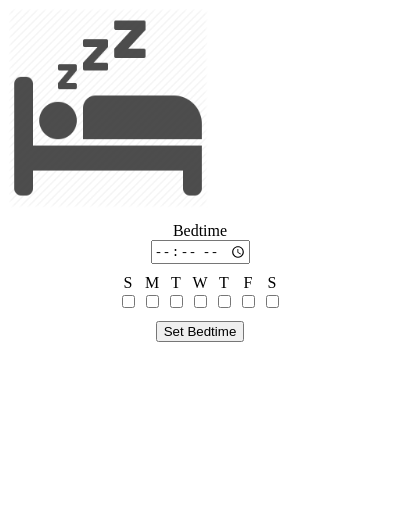
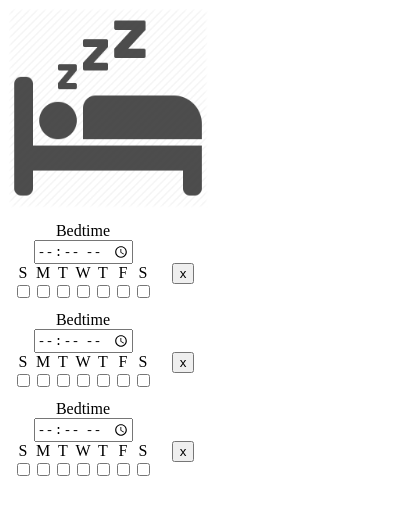
Before and after one commit to albertpatterson/bedtime, a browser extension: page src/popup/index.html in a window 400 px wide. Drawn offline with Linux system fonts and the light colour scheme.

Commit message:
update popup to enable multiple bedtimes

```diff
--- a/src/popup/index.html
+++ b/src/popup/index.html
@@ -2,88 +2,57 @@
 <html>
     <head>
       <title>Water Popup</title>
-      <style>
-        #bedtime-img{
-            height: 200px;
-            width: 200px;
-        }
-        .select-cont{
-            display: block;
-            text-align: center;
-            margin-top: 10px
-        }
-        .bedtime-label{
-            display: block;
-            text-align: center;
-            font-size: 16px;
-        }
-        .time-select{
-            display: block;
-            margin: 0 auto;
-        }
-        .day-checkbox-cont{
-            display: inline-block;
-            vertical-align: top
-        }
-        .day-checkbox-label{
-            display: block;
-            text-align: center;
-        }
-        .day-checkbox{
-            display: block;
-            text-align: center;
-        }
-        .days-select{
-            display: inline-block;
-        }
-      </style>
+      <link rel="stylesheet" href="style/popup.css">
     </head>
     <body>
         <img src='../bedtime.png' id='bedtime-img'>
-        <div class="select-cont">
-            <label for="bedtime" class="bedtime-label">Bedtime</label>
-            <input type="time" id="bedtime" class="time-select">
-        </div>
-        <div class="select-cont">
-            <div class="days-select">
-                <div class="day-checkbox-cont">
-                    <label for="sunday" class="day-checkbox-label">S</label>
-                    <input type="checkbox" id="sunday" class="day-checkbox">
-                </div>
+        <div id="bedtimeViewCont"></div>
 
-                <div class="day-checkbox-cont">
-                    <label for="monday" class="day-checkbox-label">M</label>
-                    <input type="checkbox" id="monday" class="day-checkbox">
-                </div>
+        <!--<div class="select-cont">-->
+            <!--<label for="bedtime" class="bedtime-label">Bedtime</label>-->
+            <!--<input type="time" id="bedtime" class="time-select">-->
+        <!--</div>-->
+        <!--<div class="select-cont">-->
+            <!--<div class="days-select">-->
+                <!--<div class="day-checkbox-cont">-->
+                    <!--<label for="sunday" class="day-checkbox-label">S</label>-->
+                    <!--<input type="checkbox" id="sunday" class="day-checkbox">-->
+                <!--</div>-->
+            <!---->
+                <!--<div class="day-checkbox-cont">-->
+                    <!--<label for="monday" class="day-checkbox-label">M</label>-->
+                    <!--<input type="checkbox" id="monday" class="day-checkbox">-->
+                <!--</div>-->
 
-                <div class="day-checkbox-cont">
-                    <label for="tuesday" class="day-checkbox-label">T</label>
-                    <input type="checkbox" id="tuesday" class="day-checkbox">
-                </div>
+                <!--<div class="day-checkbox-cont">-->
+                    <!--<label for="tuesday" class="day-checkbox-label">T</label>-->
+                    <!--<input type="checkbox" id="tuesday" class="day-checkbox">-->
+                <!--</div>-->
 
-                <div class="day-checkbox-cont">
-                    <label for="wednesday" class="day-checkbox-label">W</label>
-                    <input type="checkbox" id="wednesday" class="day-checkbox">
-                </div>
-                <div class="day-checkbox-cont">
-                    <label for="thursday" class="day-checkbox-label">T</label>
-                    <input type="checkbox" id="thursday" class="day-checkbox">
-                </div>
+                <!--<div class="day-checkbox-cont">-->
+                    <!--<label for="wednesday" class="day-checkbox-label">W</label>-->
+                    <!--<input type="checkbox" id="wednesday" class="day-checkbox">-->
+                <!--</div>-->
+                <!--<div class="day-checkbox-cont">-->
+                    <!--<label for="thursday" class="day-checkbox-label">T</label>-->
+                    <!--<input type="checkbox" id="thursday" class="day-checkbox">-->
+                <!--</div>-->
 
-                <div class="day-checkbox-cont">
-                    <label for="friday" class="day-checkbox-label">F</label>
-                    <input type="checkbox" id="friday" class="day-checkbox">
-                </div>
+                <!--<div class="day-checkbox-cont">-->
+                    <!--<label for="friday" class="day-checkbox-label">F</label>-->
+                    <!--<input type="checkbox" id="friday" class="day-checkbox">-->
+                <!--</div>-->
 
-                <div class="day-checkbox-cont">
-                    <label for="saturday" class="day-checkbox-label">S</label>
-                    <input type="checkbox" id="saturday" class="day-checkbox">
-                </div>
-            </div>
-        </div>
-        <div class="select-cont">
-            <input type="submit" id="bedtime-submit" value="Set Bedtime">
-        </div>
-     <script src="popup.js"></script>
+                <!--<div class="day-checkbox-cont">-->
+                    <!--<label for="saturday" class="day-checkbox-label">S</label>-->
+                    <!--<input type="checkbox" id="saturday" class="day-checkbox">-->
+                <!--</div>-->
+            <!--</div>-->
+        <!--</div>-->
+        <!--<div class="select-cont">-->
+            <!--<input type="submit" id="bedtime-submit" value="Set Bedtime">-->
+        <!--</div>-->
+        <script src="script/Bedtime.js"></script>
+        <script src="script/popup.js"></script>
     </body>
   </html>
--- a/src/popup/popup.js
+++ /dev/null
@@ -1,44 +0,0 @@
-(function(){
-
-    const days = ["sunday", "monday", "tuesday", "wednesday", "thursday", "friday", "saturday"];
-
-    const inputs = {
-        bedtime: document.getElementById("bedtime"),
-        submit: document.getElementById("bedtime-submit")
-    };
-    days.forEach(day=>inputs[day]=document.getElementById(day));
-
-    inputs.submit.onclick = submitBedtime;
-
-    getBedtimeData(updateView);
-
-    function updateView(bedtime){
-        inputs.bedtime.value=bedtime.time;
-        days.forEach(day=>inputs[day].checked=bedtime.active[day]);
-    }
-
-    function submitBedtime(){
-        let bedtime={
-            time: inputs.bedtime.value,
-            active: {}
-        };
-        days.forEach(day=>bedtime.active[day]=inputs[day].checked);
-        setBedtimeData(bedtime);
-    }
-
-    function getBedtimeData(callback){
-        chrome.storage.sync.get(['bedtimes'], function(result) {
-            bedtime=result.bedtimes[0];
-            if(!(bedtime && bedtime.time)){
-                bedtime = {time: undefined, active: {}};
-                days.forEach(day=>bedtime.active[day]=false);
-            }
-            callback(bedtime);
-          });
-    }
-
-    function setBedtimeData(bedtime){
-        chrome.storage.sync.set({'bedtimes': [bedtime]});
-        chrome.runtime.sendMessage("refresh-bedtime");
-    }
-})()
--- /dev/null
+++ b/src/popup/script/Bedtime.js
@@ -0,0 +1,137 @@
+app = {};
+app.Bedtime = (function(){
+
+  var bedtimeCount = 0;
+
+  const days = ["sunday", "monday", "tuesday", "wednesday", "thursday", "friday", "saturday"];
+  const bedtimeViewCont = document.getElementById("bedtimeViewCont");
+
+  function addView(id){
+    // let view = document.createDocumentFragment();
+    let view = document.createElement('div');
+    view.id = getID(id, "cont");
+    view.appendChild(createTimeAndDayView(id));
+    view.appendChild(createDeleteView(id));
+    bedtimeViewCont.appendChild(view);
+  }
+
+  function createTimeAndDayView(id){
+    // let view = document.createDocumentFragment();
+    let view = document.createElement('div');
+    view.className = "time-and-day";
+    view.appendChild(createTimeView(id));
+    view.appendChild(createDaysView(id));
+    return view
+  }
+  function createTimeView(id){
+    let cont = document.createElement('div');
+    cont.className = "select-cont";
+
+    let timeId = getID(id, "time");
+
+    let label = document.createElement("label");
+    cont.appendChild(label);
+    label.for=timeId;
+    label.className="bedtime-label";
+    label.innerText="Bedtime";
+
+    let input = document.createElement("input");
+    cont.appendChild(input);
+    input.type="time";
+    input.className="time-select";
+    input.id=timeId;
+    input.onchange = ()=>updateData(id);
+
+    return cont;
+  }
+
+  function createDaysView(id){
+    // let view = document.createDocumentFragment();
+    let cont = document.createElement('div');
+    cont.className="days-select";
+    cont.id=getID(id, days);
+    days.forEach(day => cont.appendChild(createDayView(id, day)));
+    return cont;
+  }
+
+  function createDayView(id, day){
+
+    let boxId = id+day;
+
+    let cont = document.createElement('div');
+    cont.className="day-checkbox-cont";
+
+    let label = document.createElement("label");
+    cont.appendChild(label);
+    label.for=boxId;
+    label.className="day-checkbox-label";
+    label.innerText=day[0].toUpperCase();
+
+    let checkbox = document.createElement('input');
+    cont.appendChild(checkbox);
+    checkbox.type="checkbox";
+    checkbox.id=boxId;
+    checkbox.className="day-checkbox";
+    checkbox.onchange = ()=>updateData(id);
+
+    return cont;
+  }
+
+  function createDeleteView(id){
+    let cont = document.createElement('div');
+    cont.className='delete-cont';
+
+    let button = document.createElement('button');
+    cont.appendChild(button);
+    button.className='delete-button';
+    button.innerText = 'x';
+
+    button.onclick = ()=>deleteBedtimeView(id);
+
+    return cont;
+  }
+
+  function updateBedtimeView(id){
+
+  }
+
+  function deleteBedtimeView(id){
+    bedtimeViewCont.removeChild(document.getElementById("cont"+id))
+  }
+
+  function getID(baseId, type){
+    switch(type) {
+      case "cont":
+        return "cont"+baseId;
+        break;
+      case "time":
+        return "time"+baseId;
+        break;
+      case "days":
+        return "days"+baseId;
+        break
+    }
+  }
+
+  return class Bedtime{
+    constructor(bedtime){
+      if(bedtime) this.setBedtime(betime);
+      this._id="bedtime"+bedtimeCount++;
+      addView(this._id)
+    }
+
+    setBedtime(bedtime){
+      // update data
+
+      //update view
+      updateBedtimeView(this.id, bedtime)
+    }
+
+    delete(){
+      // update data
+
+      // update view
+      deleteBedtimeView(this.id)
+    }
+  };
+})();
--- /dev/null
+++ b/src/popup/script/popup.js
@@ -0,0 +1,50 @@
+(function(){
+
+  // const days = ["sunday", "monday", "tuesday", "wednesday", "thursday", "friday", "saturday"];
+  //
+  // const inputs = {
+  //   bedtime: document.getElementById("bedtime"),
+  //   submit: document.getElementById("bedtime-submit")
+  // };
+  // days.forEach(day=>inputs[day]=document.getElementById(day));
+  //
+  // inputs.submit.onclick = submitBedtime;
+  //
+  // getBedtimeData(updateView);
+  //
+  // function updateView(bedtime){
+  //   inputs.bedtime.value=bedtime.time;
+  //   days.forEach(day=>inputs[day].checked=bedtime.active[day]);
+  // }
+  //
+  // function submitBedtime(){
+  //   let bedtime={
+  //     time: inputs.bedtime.value,
+  //     active: {}
+  //   };
+  //   days.forEach(day=>bedtime.active[day]=inputs[day].checked);
+  //   setBedtimeData(bedtime);
+  // }
+  //
+  // function getBedtimeData(callback){
+  //   chrome.storage.sync.get(['bedtimes'], function(result) {
+  //     bedtime=result.bedtimes[0];
+  //     if(!(bedtime && bedtime.time)){
+  //       bedtime = {time: undefined, active: {}};
+  //       days.forEach(day=>bedtime.active[day]=false);
+  //     }
+  //     callback(bedtime);
+  //   });
+  // }
+  //
+  // function setBedtimeData(bedtime){
+  //     chrome.storage.sync.set({'bedtimes': [bedtime]});
+  //     chrome.runtime.sendMessage("refresh-bedtime");
+  // }
+
+  let b1 = new app.Bedtime();
+  let b2 = new app.Bedtime();
+  let b3 = new app.Bedtime();
+
+
+})();
--- /dev/null
+++ b/src/popup/style/popup.css
@@ -0,0 +1,45 @@
+#bedtime-img{
+    height: 200px;
+    width: 200px;
+}
+.select-cont{
+    display: block;
+    margin-top: 10px
+}
+.bedtime-label{
+    display: block;
+    text-align: center;
+    font-size: 16px;
+}
+.time-select{
+    display: block;
+    margin: 0 auto;
+}
+.day-checkbox-cont{
+    display: inline-block;
+    vertical-align: top
+}
+.day-checkbox-label{
+    display: block;
+    text-align: center;
+}
+.day-checkbox{
+    display: block;
+    text-align: center;
+}
+.days-select{
+    display: inline-block;
+}
+.time-and-day{
+    text-align: center;
+    width: 150px;
+    display: inline-block;
+}
+.delete-cont{
+    width:50px;
+    text-align: center;
+    display: inline-block;
+}
+.delete-button{
+
+}
```
Also changed, not shown: gulpfile.js (+13 -1 lines).
